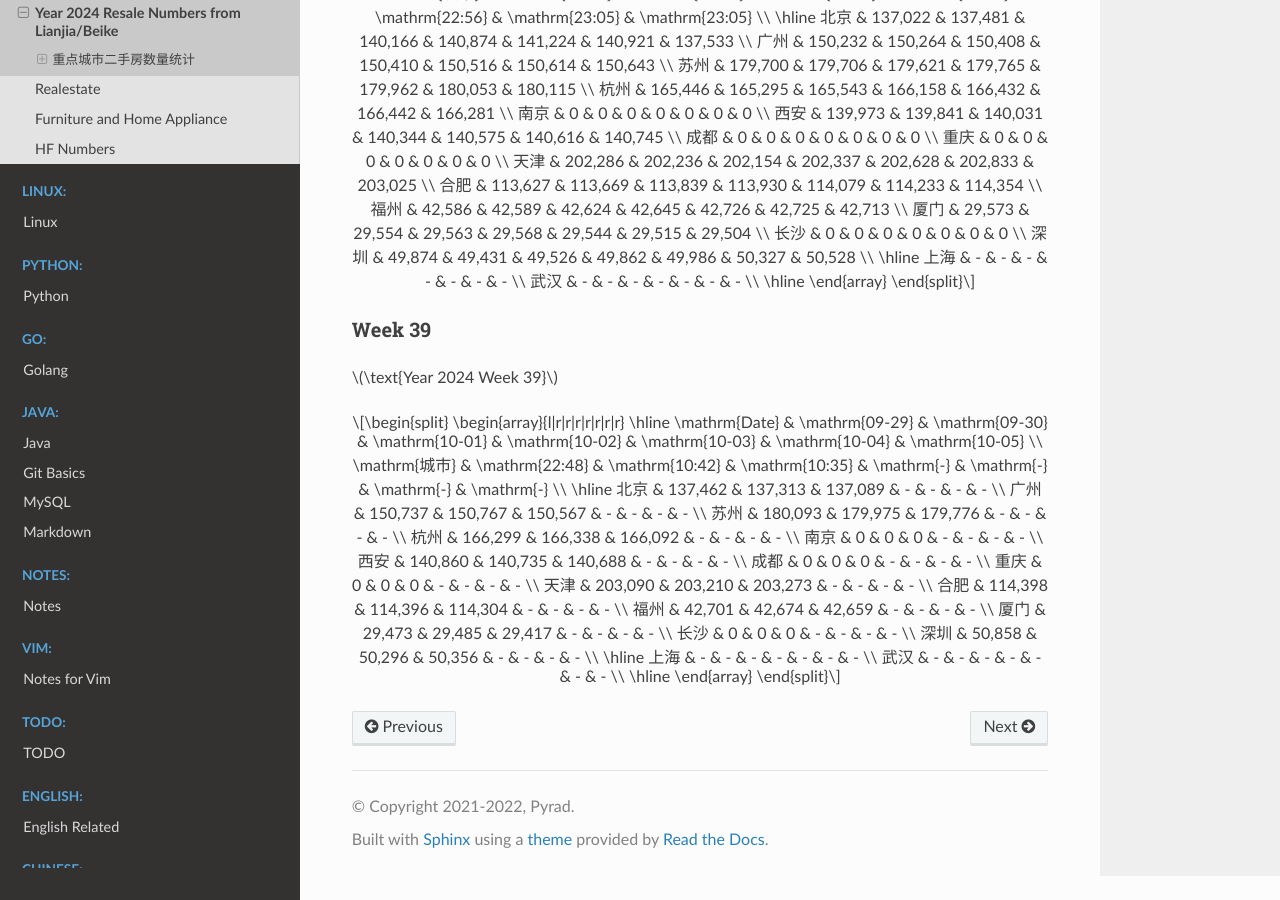
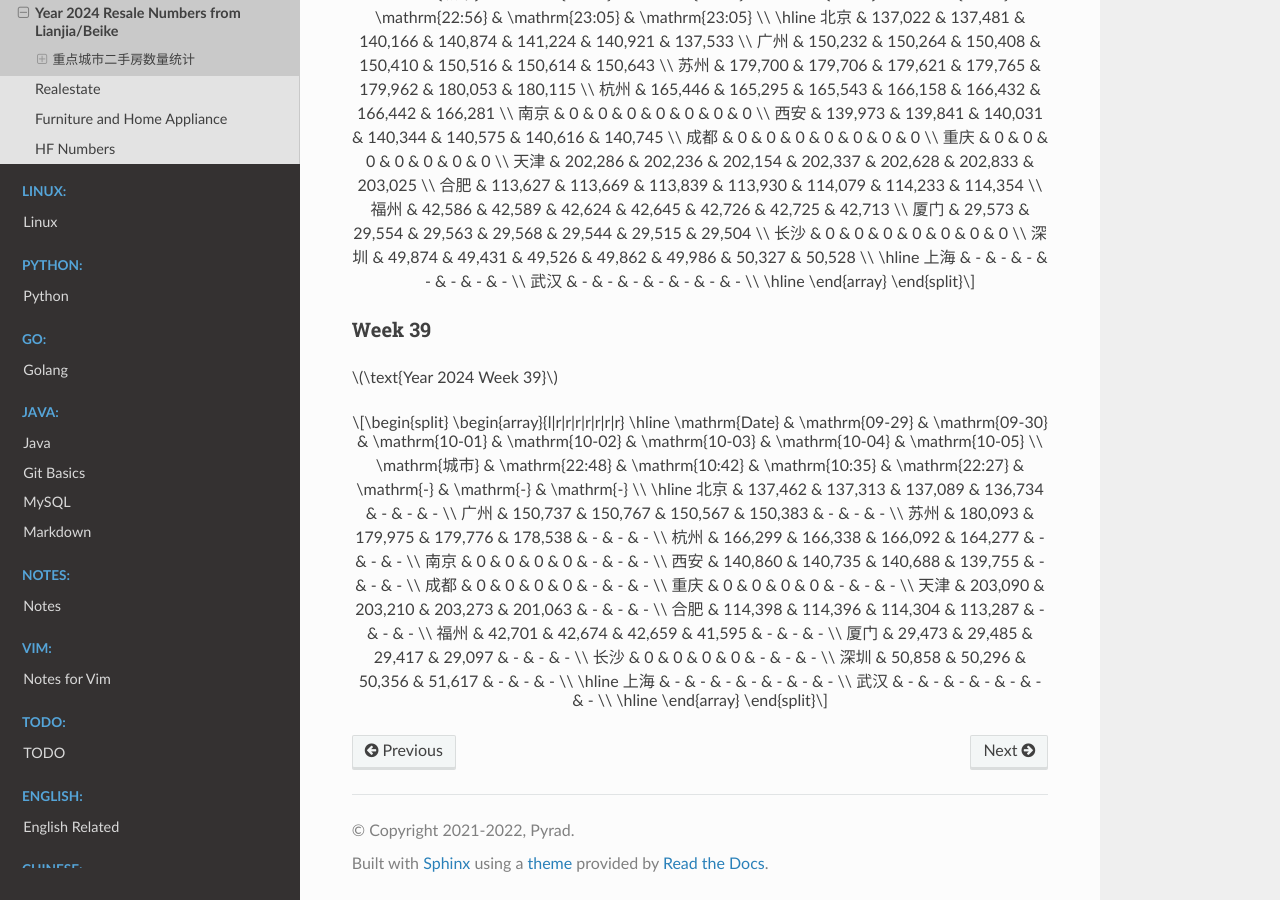
Before and after one commit to Pyrad/pyradnotes, a Sphinx documentation site: the page built from source/RealEstate/resalenumbers2024.md, in a window 1280 px wide and 900 px high, scrolled down 18864 px. Built offline with Sphinx 7.4.7 and the Read the Docs theme 2.0.0, drawn with Linux system fonts in a browser that asks for light colours; pages that are not in the unit, such as notebooks, are missing from menus; a script that is not in the unit is left out.

Commit message:
Realestate Update resale numbers 2024-10-02 22:27

```diff
--- a/source/RealEstate/resalenumbers2024.md
+++ b/source/RealEstate/resalenumbers2024.md
@@ -1259,22 +1259,22 @@ $$
 \begin{array}{l|r|r|r|r|r|r|r}
 \hline
 \mathrm{Date} & \mathrm{09-29} & \mathrm{09-30} & \mathrm{10-01} & \mathrm{10-02} & \mathrm{10-03} & \mathrm{10-04} & \mathrm{10-05} \\
-\mathrm{城市} & \mathrm{22:48} & \mathrm{10:42} & \mathrm{10:35} & \mathrm{-} & \mathrm{-} & \mathrm{-} & \mathrm{-} \\
+\mathrm{城市} & \mathrm{22:48} & \mathrm{10:42} & \mathrm{10:35} & \mathrm{22:27} & \mathrm{-} & \mathrm{-} & \mathrm{-} \\
 \hline
-北京 & 137,462 & 137,313 & 137,089 & - & - & - & - \\
-广州 & 150,737 & 150,767 & 150,567 & - & - & - & - \\
-苏州 & 180,093 & 179,975 & 179,776 & - & - & - & - \\
-杭州 & 166,299 & 166,338 & 166,092 & - & - & - & - \\
-南京 & 0 & 0 & 0 & - & - & - & - \\
-西安 & 140,860 & 140,735 & 140,688 & - & - & - & - \\
-成都 & 0 & 0 & 0 & - & - & - & - \\
-重庆 & 0 & 0 & 0 & - & - & - & - \\
-天津 & 203,090 & 203,210 & 203,273 & - & - & - & - \\
-合肥 & 114,398 & 114,396 & 114,304 & - & - & - & - \\
-福州 & 42,701 & 42,674 & 42,659 & - & - & - & - \\
-厦门 & 29,473 & 29,485 & 29,417 & - & - & - & - \\
-长沙 & 0 & 0 & 0 & - & - & - & - \\
-深圳 & 50,858 & 50,296 & 50,356 & - & - & - & - \\
+北京 & 137,462 & 137,313 & 137,089 & 136,734 & - & - & - \\
+广州 & 150,737 & 150,767 & 150,567 & 150,383 & - & - & - \\
+苏州 & 180,093 & 179,975 & 179,776 & 178,538 & - & - & - \\
+杭州 & 166,299 & 166,338 & 166,092 & 164,277 & - & - & - \\
+南京 & 0 & 0 & 0 & 0 & - & - & - \\
+西安 & 140,860 & 140,735 & 140,688 & 139,755 & - & - & - \\
+成都 & 0 & 0 & 0 & 0 & - & - & - \\
+重庆 & 0 & 0 & 0 & 0 & - & - & - \\
+天津 & 203,090 & 203,210 & 203,273 & 201,063 & - & - & - \\
+合肥 & 114,398 & 114,396 & 114,304 & 113,287 & - & - & - \\
+福州 & 42,701 & 42,674 & 42,659 & 41,595 & - & - & - \\
+厦门 & 29,473 & 29,485 & 29,417 & 29,097 & - & - & - \\
+长沙 & 0 & 0 & 0 & 0 & - & - & - \\
+深圳 & 50,858 & 50,296 & 50,356 & 51,617 & - & - & - \\
 \hline
 上海 & - & - & - & - & - & - & - \\
 武汉 & - & - & - & - & - & - & - \\
```
Also changed, not shown: 1 other file.
